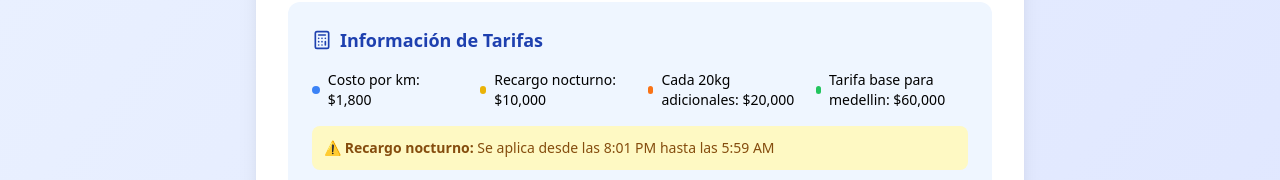
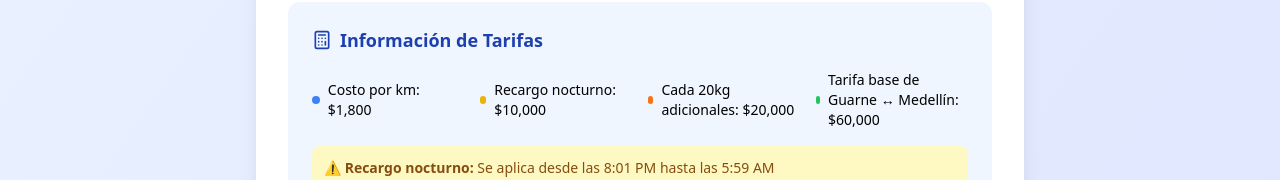
Before and after one commit to andrias01/calculadora-domicilios, a React (Vite) app: page / in a window 1280 px wide. Shown: the part 1474-1654 px from the top of the page. Built offline with nearby package versions, Linux system fonts and the light colour scheme; no server answers; the database is empty.

Commit message:
cambio de nombre base tarifa

```diff
--- a/src/components/CalculadoraDomicilio.tsx
+++ b/src/components/CalculadoraDomicilio.tsx
@@ -326,7 +326,7 @@ ${enlaceRuta ? `\n🗺️ *Ruta en Google Maps:*\n${enlaceRuta}` : ''}
               </div>
               <div className="flex items-center gap-2">
                 <div className="w-2 h-2 bg-green-500 rounded-full"></div>
-                <span>Tarifa base para medellin: ${tarifaBaseMedellin.toLocaleString()}</span>
+                <span>Tarifa base de Guarne ↔ Medellín: ${tarifaBaseMedellin.toLocaleString()}</span>
               </div>
             </div>
             <div className="mt-4 p-3 bg-yellow-100 rounded-lg">
```
